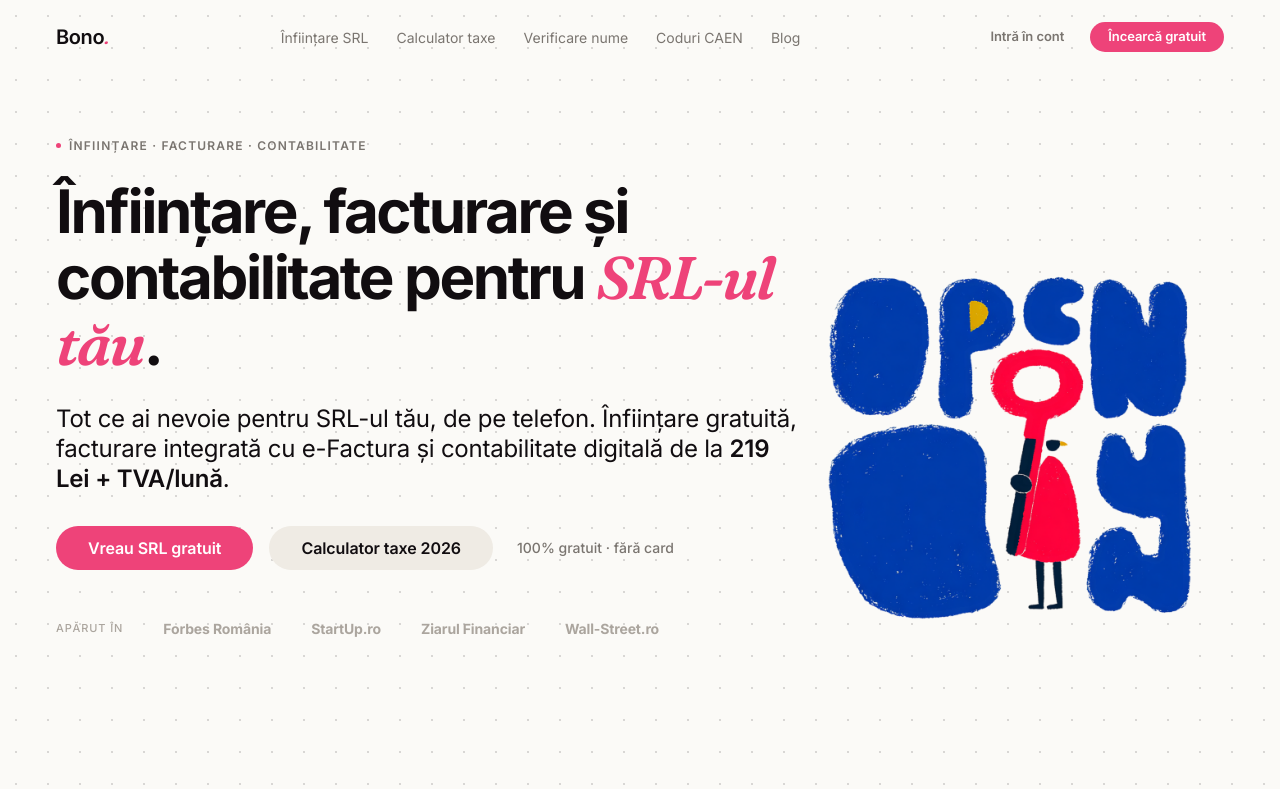
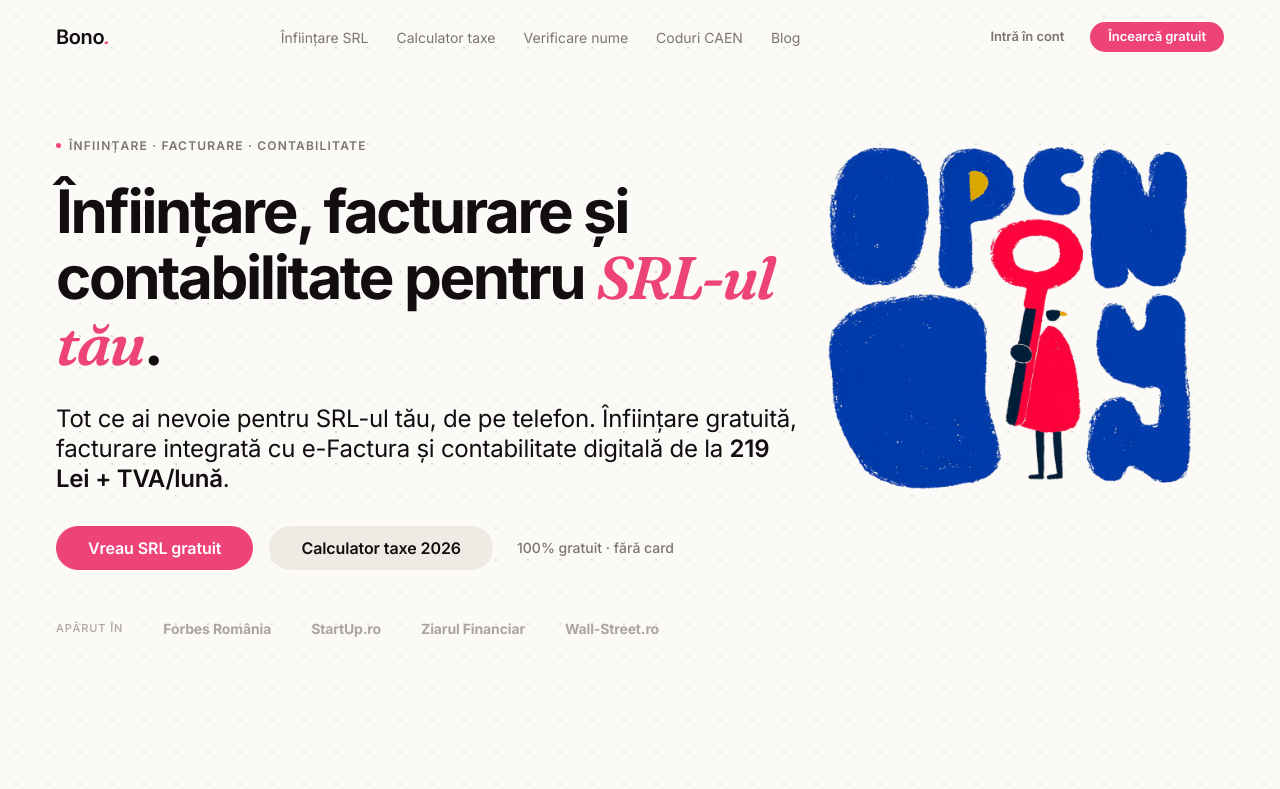
Before and after one commit to octavian-collab/bono-web, a Next.js app: page /bono-web/ in a window 1280 px wide. Shown: the top 789 px of the page. Built offline with nearby package versions, Linux system fonts and the light colour scheme.

Commit message:
Align hero illustrations to top

```diff
--- a/src/app/globals.css
+++ b/src/app/globals.css
@@ -91,7 +91,7 @@
 .ld-hero.split .hero-col-text .hero-lead { max-width: none; }
 .ld-hero.split .hero-col-img {
   flex: 0 0 420px;
-  align-self: flex-end;
+  align-self: flex-start;
 }
 @media (max-width: 768px) {
   .ld-hero.split { flex-direction: column; }
```
